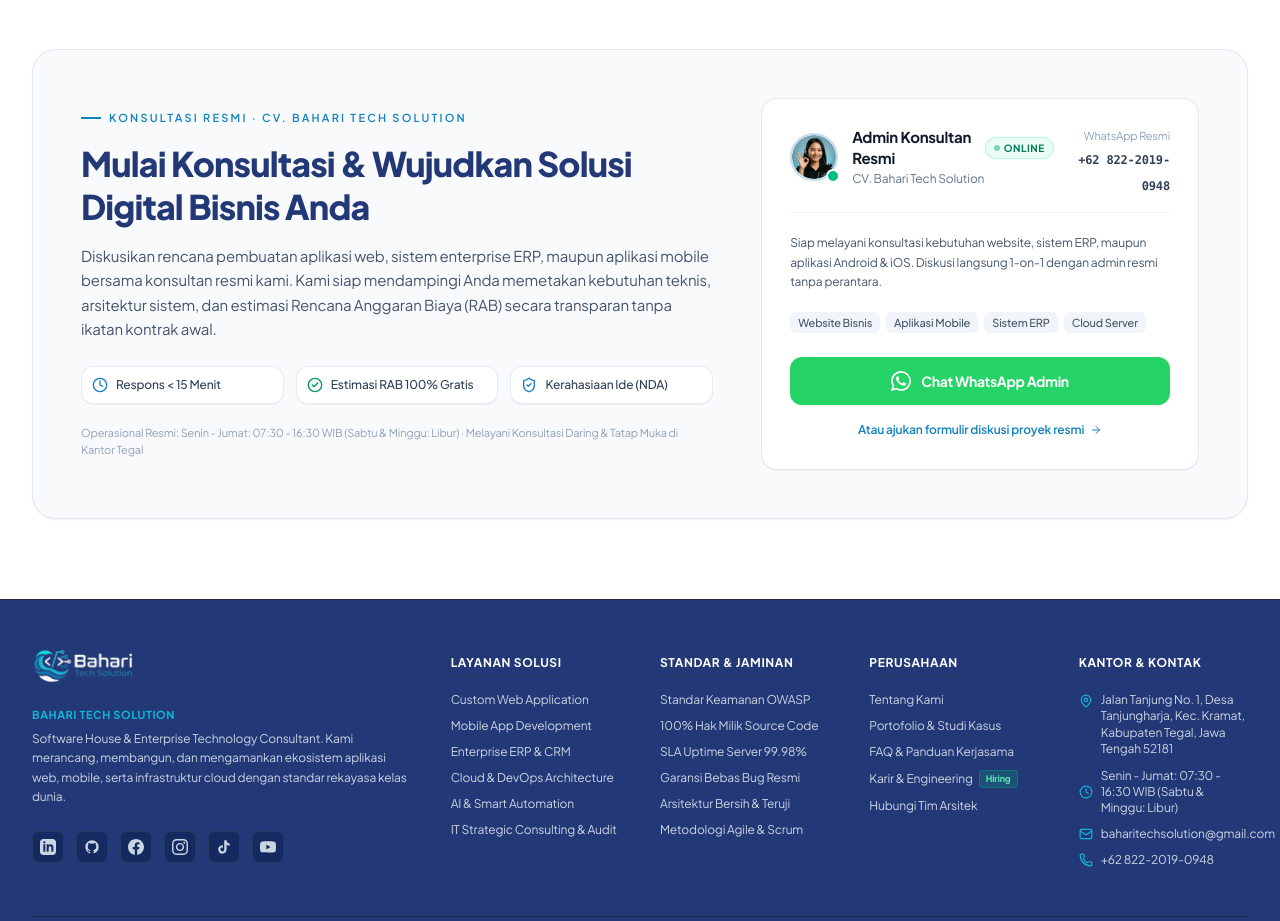
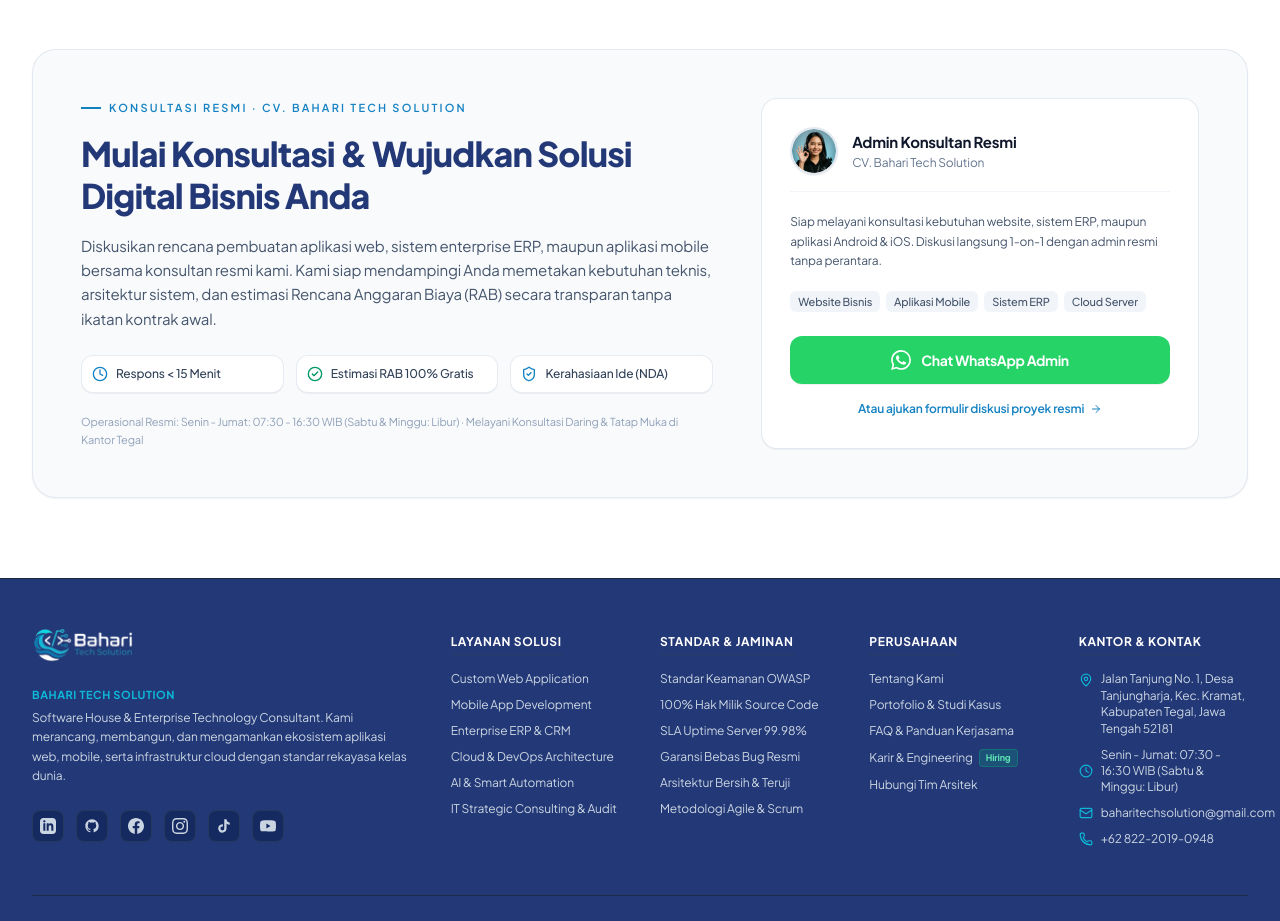
Before and after one commit to baharitechsolution/company-profile, a Next.js app: page / in a window 1280 px wide. Shown: the part 6160-7081 px from the top of the page. Built offline with nearby package versions, Linux system fonts and the light colour scheme; no server answers.

Commit message:
fix(ui): remove unnecessary online pill and duplicate phone number block from consultation card

```diff
--- a/src/components/sections/consultation-cta-banner.tsx
+++ b/src/components/sections/consultation-cta-banner.tsx
@@ -81,11 +81,9 @@ export function ConsultationCtaBanner() {
                 <div className="rounded-2xl border border-slate-200/90 bg-white p-6 sm:p-7 shadow-2xs hover:border-[#1482C2] hover:shadow-sm transition-all duration-200 space-y-5">
 
                   {/* Profil Admin Resmi Tunggal */}
-                  <div className="flex items-start justify-between gap-3 pb-4 border-b border-slate-100">
-                    <div className="flex items-center gap-3.5">
-                      {/* Foto Avatar Admin Resmi dengan Indikator Online Hijau */}
-                      <div className="relative shrink-0">
-                        <div className="h-12 w-12 rounded-full overflow-hidden border-2 border-[#1482C2]/20 shadow-xs bg-slate-100">
+                  <div className="flex items-center gap-3.5 pb-4 border-b border-slate-100">
+                    {/* Foto Avatar Admin Resmi */}
+                    <div className="h-12 w-12 rounded-full overflow-hidden border-2 border-slate-200/90 shadow-2xs bg-slate-100 shrink-0">
                       <Image
                         src="/images/cs/consultant-avatar-clean.png"
                         alt="Admin Konsultan Resmi CV. Bahari Tech Solution"
@@ -94,28 +92,14 @@ export function ConsultationCtaBanner() {
                         className="h-full w-full object-cover object-top"
                       />
                     </div>
-                        <span className="absolute -bottom-0.5 -right-0.5 h-3.5 w-3.5 rounded-full bg-emerald-500 border-2 border-white" aria-hidden="true" />
-                      </div>
 
                     <div>
-                        <div className="flex items-center gap-2">
                       <h3 className="text-[15px] font-bold text-slate-900 leading-snug">
                         Admin Konsultan Resmi
                       </h3>
-                          <span className="text-[10px] font-bold uppercase tracking-wider px-2 py-0.5 rounded-full bg-emerald-50 text-emerald-700 border border-emerald-200/70 flex items-center gap-1">
-                            <span className="h-1.5 w-1.5 rounded-full bg-emerald-500 animate-pulse" aria-hidden="true" />
-                            Online
-                          </span>
-                        </div>
                       <p className="text-xs text-slate-500 mt-0.5">
                         {siteConfig.legalName}
                       </p>
-                      </div>
-                    </div>
-
-                    <div className="text-right hidden sm:block">
-                      <span className="text-[11px] text-slate-400 block">WhatsApp Resmi</span>
-                      <span className="text-xs font-mono font-bold text-slate-700">{siteConfig.contact.phone}</span>
                     </div>
                   </div>
 
```
Lines whose indentation alone changed are shown as unchanged.
